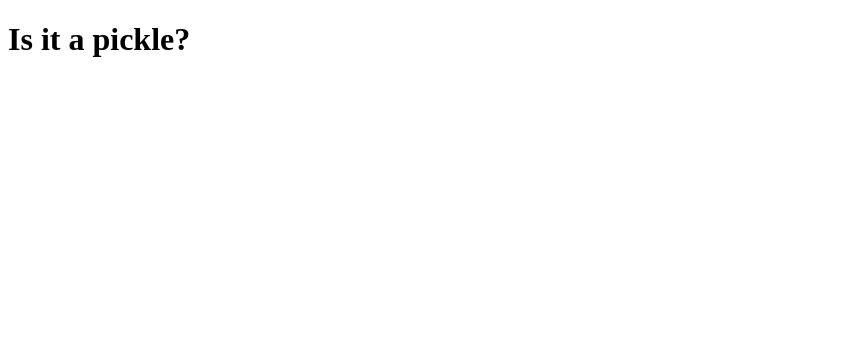
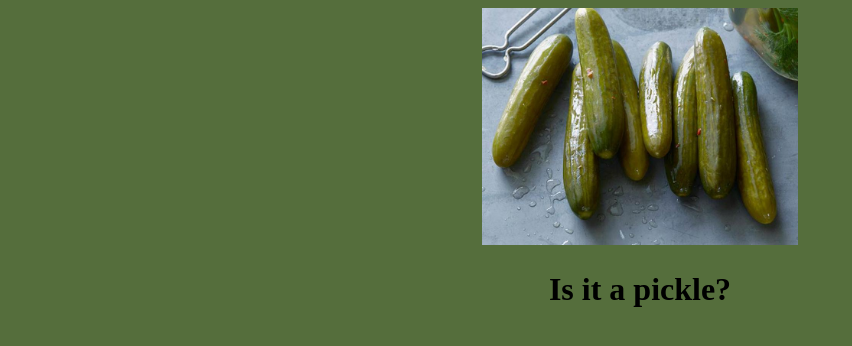
Before and after one commit to rvent/Pickle2Pickle, a plain HTML site: page index.html in a window 1280 px wide. Shown: the whole page, without its empty margins (0-852 px from the left). Drawn offline with Linux system fonts and the light colour scheme.

Commit message:
add pickle image and css

```diff
--- a/index.html
+++ b/index.html
@@ -1,7 +1,9 @@
 <!DOCTYPE html>
 <head>
-<title>Pickle2Pickle </title>
+	<link rel="stylesheet" href="style.css">
+	<title>Pickle2Pickle </title>
 <head>
 <body>
-<h1>Is it a pickle?</h1>
+	<img src="pickle.jpeg" alt="pickles"/>
+	<h1>Is it a pickle?</h1>
 </body>
--- /dev/null
+++ b/style.css
@@ -0,0 +1,9 @@
+body {
+	background-color: #556e3c;
+	text-align: center;
+}
+
+img {
+	width: 25%;
+	height: 25%;
+}
```
Also changed, not shown: pickle.jpeg (added).
